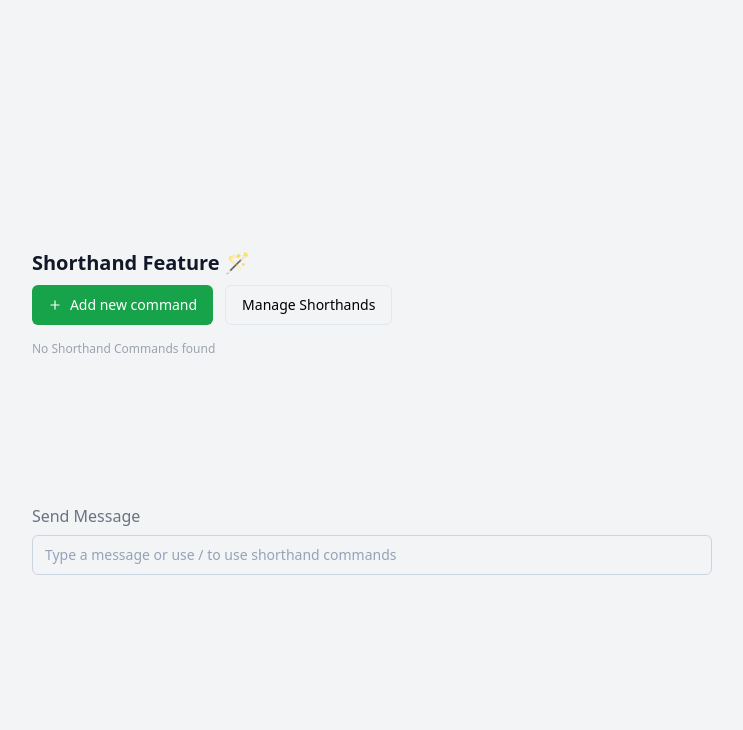
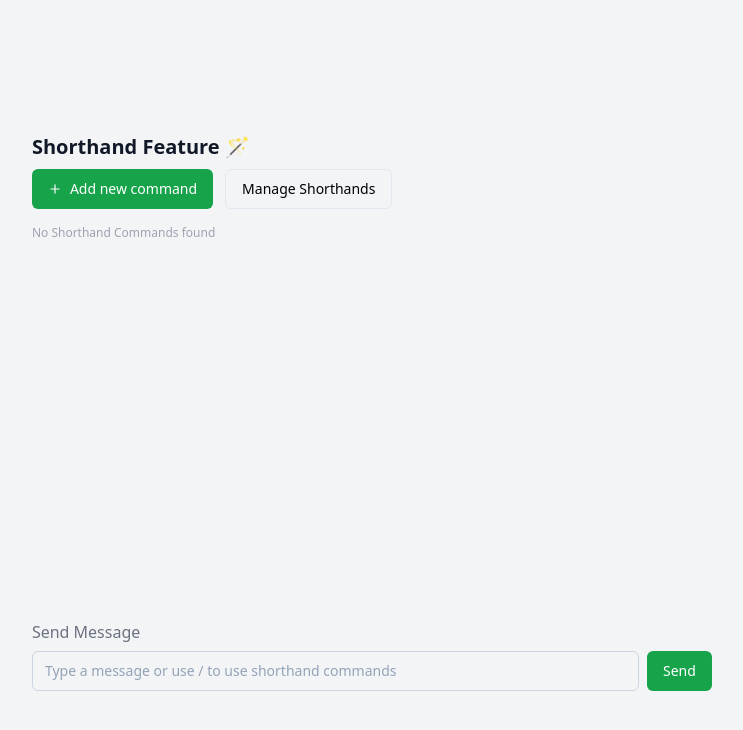
Before and after one commit to yashsehgal/peerlist-shorthand-feature, a Next.js app: page / in a window 1280 px wide. Shown: the top 730 px of the page, without its empty margins (317-1060 px from the left). Built offline with nearby package versions, Linux system fonts and the light colour scheme.

Commit message:
style: message content style added

```diff
--- a/components/MessageInput.tsx
+++ b/components/MessageInput.tsx
@@ -15,6 +15,7 @@ export default function MessageInput() {
     ShorthandCommandType[]
   >([]);
   const [shorthandCommandList, setShorthandCommandList] = useState(false);
+  const [messages, setMessages] = useState<string[]>([]);
 
   useEffect(() => {
     setShorthandCommands(getShorthands());
@@ -60,16 +61,45 @@ export default function MessageInput() {
 
   return (
     <section className="message-input-section my-4">
+      <div className="messages-content-container my-4 grid h-[200px] overflow-y-scroll">
+        {messages?.map((message: string, messageIndex: number) => (
+          <div key={messageIndex}>
+            <span className="text-xs font-medium text-gray-500">you</span>
+            <div className="message-content-wrapper w-fit rounded bg-green-600 text-white font-medium text-sm px-4 py-2">
+                {message}
+            </div>
+          </div>
+        ))}
+      </div>
       <h2 className="mb-2 leading-snug text-base font-medium text-gray-500 cursor-default select-none">
         Send Message
       </h2>
       <div className="relative">
-        <Input
-          className="absolute w-[680px]"
-          placeholder="Type a message or use / to use shorthand commands"
-          value={messageContent}
-          onChange={handleMessageContentChange}
-        />
+        <div className="message-input-layer-wrapper absolute w-[680px] flex flex-row items-center justify-between gap-2">
+          <Input
+            placeholder="Type a message or use / to use shorthand commands"
+            value={messageContent}
+            onChange={handleMessageContentChange}
+            onKeyDown={(keyEvent) => {
+              if (keyEvent.code === 'Enter') {
+                let _updatedMessageList: string[] = messages;
+                _updatedMessageList.push(messageContent);
+                setMessages(_updatedMessageList);
+                setMessageContent('');
+              }
+            }}
+          />
+          <Button
+            className="bg-green-600 hover:bg-green-700"
+            onClick={() => {
+              let _updatedMessageList: string[] = messages;
+              _updatedMessageList.push(messageContent);
+              setMessages(_updatedMessageList);
+              setMessageContent('');
+            }}>
+            Send
+          </Button>
+        </div>
         <ScrollArea
           className={`absolute top-12 w-[180px] h-fit min-h-[40px] overflow-y-scroll
                                 max-h-[140px] rounded p-2 border border-gray-200 shadow-md
```
